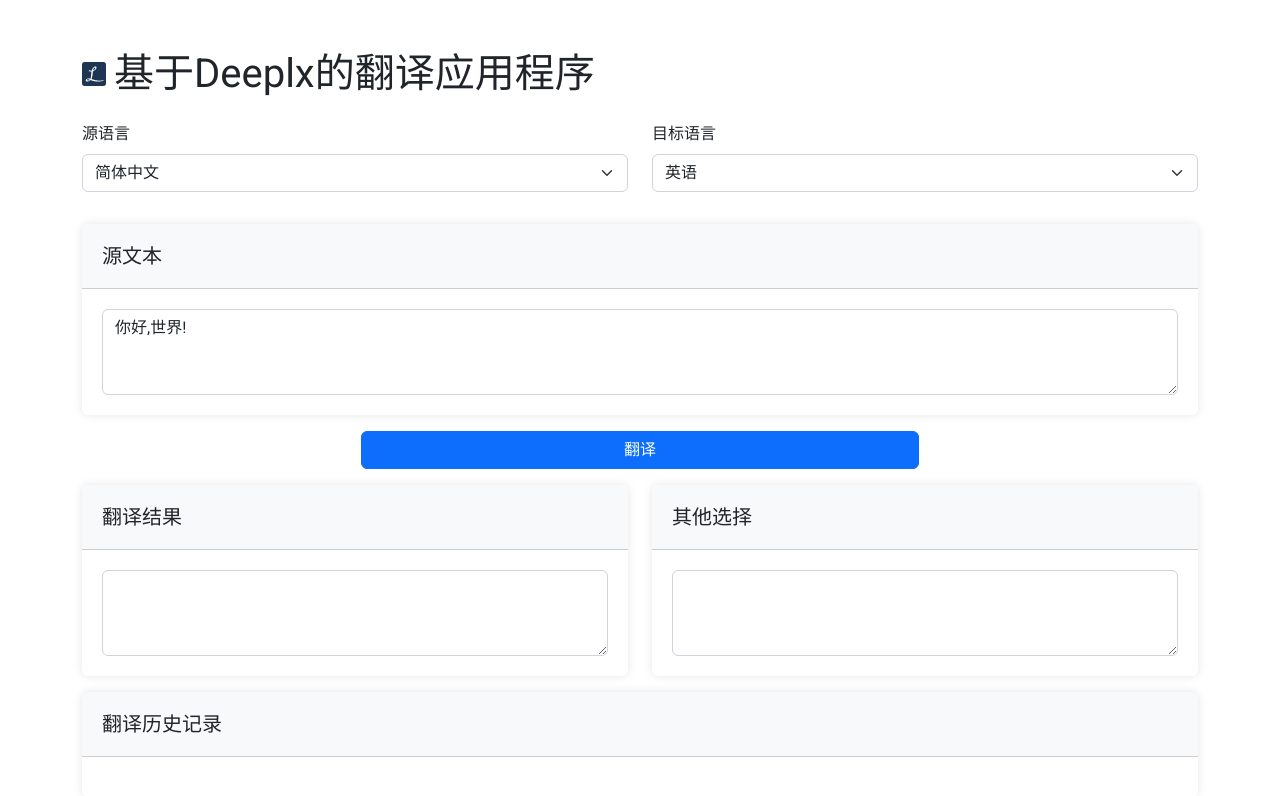
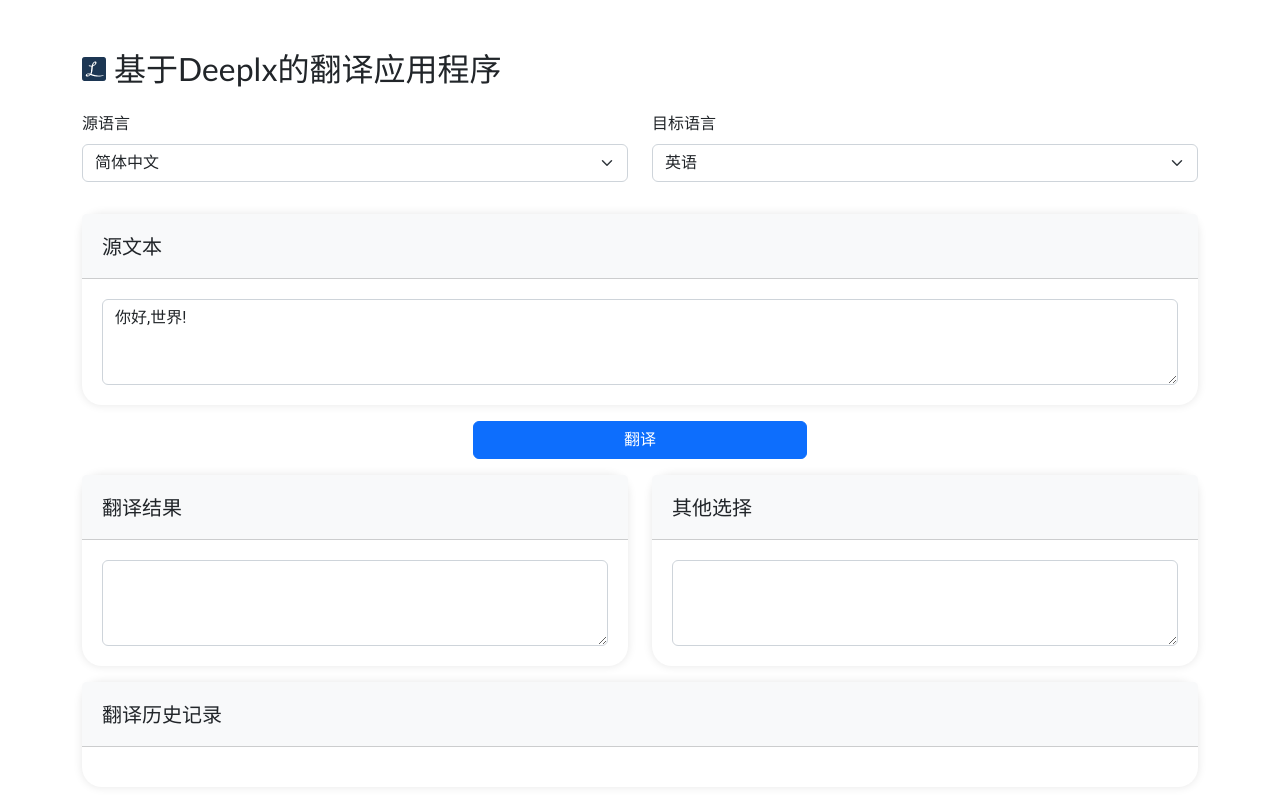
Before and after one commit to dayapp520520/deeplweb, a website: page index.html in a window 1280 px wide. Drawn offline with nearby package versions, Linux system fonts and the light colour scheme.

Commit message:
Update index.html

```diff
--- a/index.html
+++ b/index.html
@@ -1,21 +1,26 @@
 <!DOCTYPE html>
-<html lang="en">
+<html lang="zh">
 <head>
   <meta charset="UTF-8">
   <meta name="viewport" content="width=device-width, initial-scale=1.0">
-  <title>翻译应用程序</title>
+  <title>Deeplx(beta)翻译应用程序</title>
+  <link rel="shortcut icon" href="deel.png" type="image/png">
   <link rel="stylesheet" href="https://cdn.jsdelivr.net/npm/bootstrap@5.2.3/dist/css/bootstrap.min.css">
-  <link href="https://fonts.googleapis.com/css2?family=Roboto&display=swap" rel="stylesheet">
+<link href="https://fonts.googleapis.com/css2?family=Lato:wght@400;700&display=swap" rel="stylesheet">
   <style>
     body {
       padding-top: 50px;
       font-family: 'Roboto', sans-serif;
     }
 
+	h1, h2, h3, h4, h5, h6 {
+  	font-family: 'Lato', sans-serif;
+	}
     .card {
       border: none;
       box-shadow: 0 0 10px rgba(0, 0, 0, 0.1);
       transition: box-shadow 0.3s ease-in-out;
+     border-radius: 20px; /* 这里设置卡片边角的圆角半径 */
     }
 
     .card:hover {
@@ -45,15 +50,15 @@
     }
 
     .full-width-btn {
-      width: 50%;
+      width: 30%;
     }
   </style>
 </head>
 <body>
-  <div class="container">
+<div class="container">
     <div class="d-flex align-items-center mb-4">
       <img src="/deeplx.png" alt="Translation Icon" class="me-2">
-      <h1 class="mb-0">基于Deeplx的翻译应用程序</h1>
+      <h2 class="mb-0">基于Deeplx的翻译应用程序</h2>
     </div>
     <div class="row mb-3">
       <div class="col-md-6 mb-3">
```
